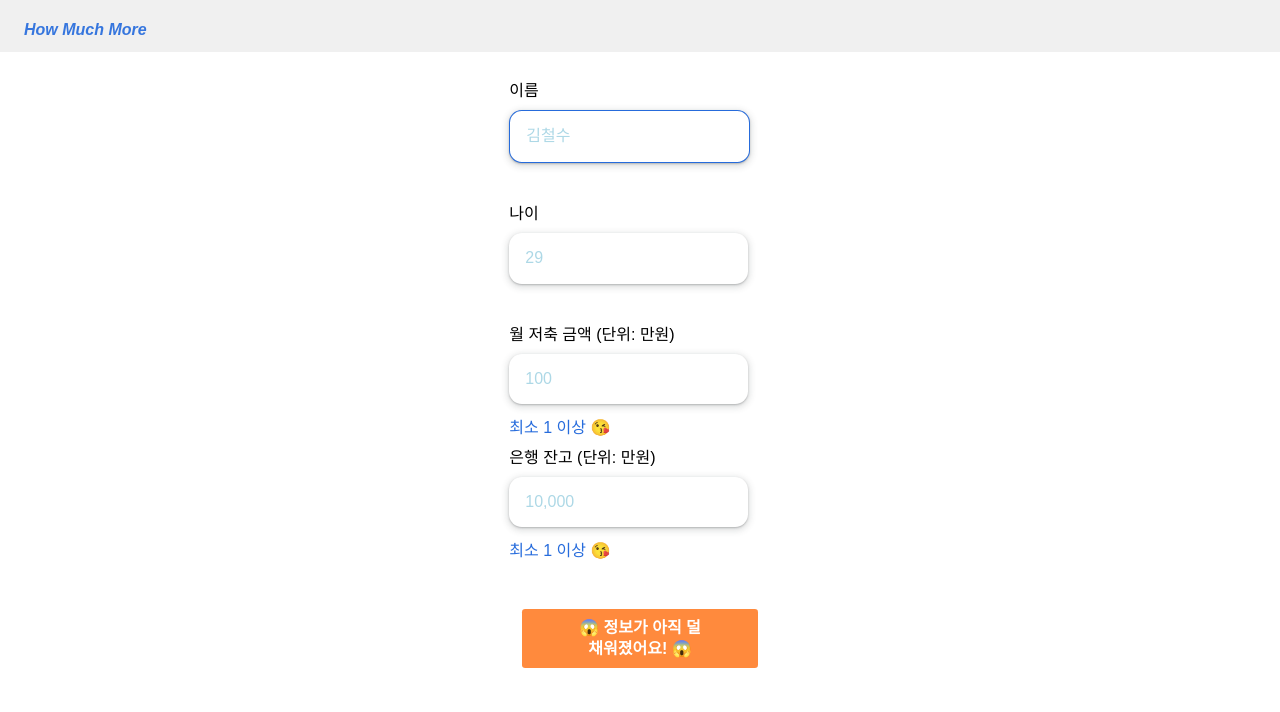
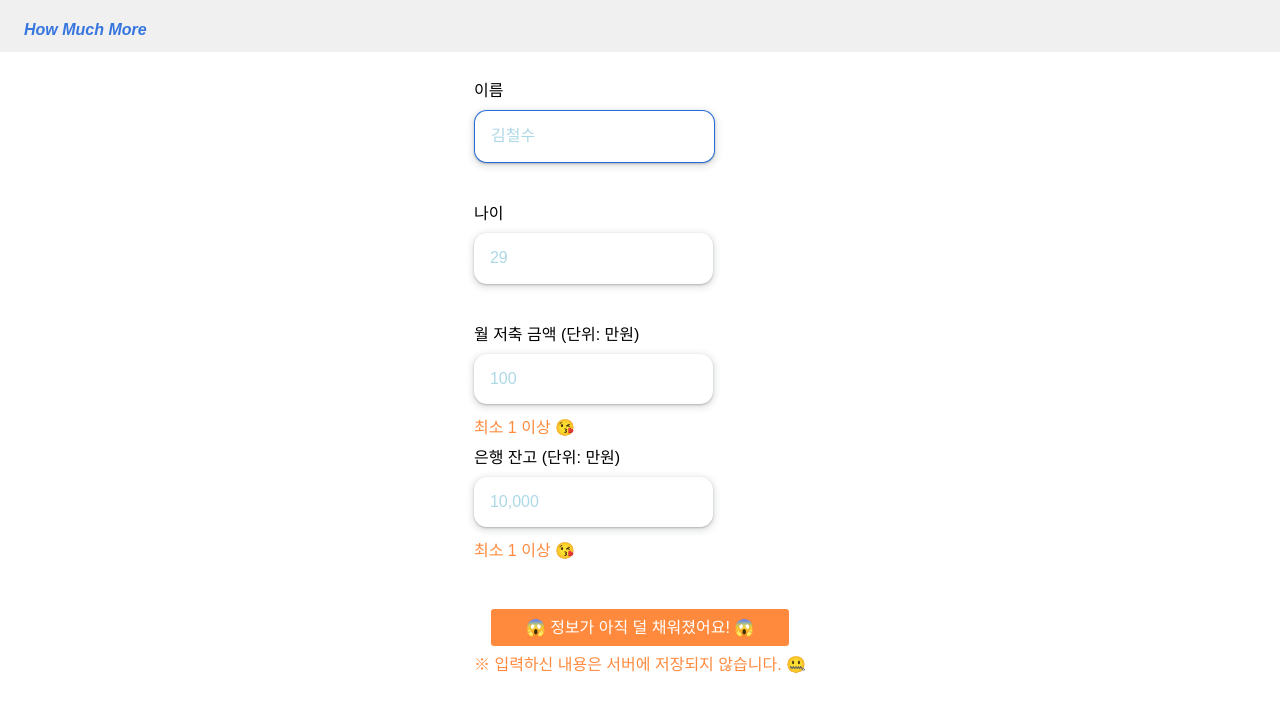
Before and after one commit to CodeSoom/HowMuchMore, a React app: page /profile in a window 1280 px wide. Shown: the top 712 px of the page. Built offline with nearby package versions, Linux system fonts and the light colour scheme; a web font is replaced by a local one.

Commit message:
✨ feat #119: Show Guide Message upon status of profile
Prompts each guide message with different colors
- orange : incomplete
- blue: complete

```diff
--- a/src/pages/NewProfile/NewProfile.jsx
+++ b/src/pages/NewProfile/NewProfile.jsx
@@ -6,7 +6,6 @@ import { translateNumericToKor, isExist } from '../../utils/utils';
 
 import {
   colors,
-  fontWeights,
   borderRadius,
 } from '../../designSystem';
 
@@ -29,12 +28,12 @@ const Form = styled.form({
   },
 });
 
-const Label = styled.label({
+const Label = styled.label(({ success }) => ({
   display: 'block',
   marginTop: '-1.2rem',
 
-  color: colors.themeColor,
-});
+  color: success ? colors.themeColor : colors.orange,
+}));
 
 const NotComplete = styled.div({
   width: '90%',
@@ -42,13 +41,17 @@ const NotComplete = styled.div({
   padding: '.5rem 1rem',
   textAlign: 'center',
 
-  color: colors.white,
-  fontWeight: fontWeights.bold,
-
   backgroundColor: colors.orange,
 
   borderRadius: borderRadius.box,
 });
+
+const GuideLines = styled.p(({ success }) => ({
+  marginTop: '0.5rem',
+  textAlign: 'center',
+
+  color: success ? colors.themeColor : colors.orange,
+}));
 
 export default function NewProfile({ onChange, onSubmit, profile }) {
   const {
@@ -85,7 +88,7 @@ export default function NewProfile({ onChange, onSubmit, profile }) {
           onChange={onChange}
         />
         {monthlySavings > 0 ? (
-          <Label id="input-monthlySavings">
+          <Label id="input-monthlySavings" success>
             {`${translateNumericToKor(monthlySavings)} 원`}
           </Label>
         ) : (
@@ -105,7 +108,7 @@ export default function NewProfile({ onChange, onSubmit, profile }) {
           onChange={onChange}
         />
         {currentBalance > 0 ? (
-          <Label id="input-currentBlance">
+          <Label id="input-currentBlance" success>
             {`${translateNumericToKor(currentBalance)} 원`}
           </Label>
         ) : (
@@ -120,12 +123,18 @@ export default function NewProfile({ onChange, onSubmit, profile }) {
               <Button type="submit">
                 저장하기 👌
               </Button>
+              <GuideLines success>
+                ※ 이번 한번만 저장하시면 됩니다.
+              </GuideLines>
             </>
           ) : (
             <>
               <NotComplete>
-                😱 정보가 아직 덜 채워졌어요! 😱
+                <p>😱 정보가 아직 덜 채워졌어요! 😱</p>
               </NotComplete>
+              <GuideLines success={false}>
+                ※ 입력하신 내용은 서버에 저장되지 않습니다. 🤐
+              </GuideLines>
             </>
           )
         }
```
Also changed, not shown: 1 other file (tests, documents, lock files or other folders).
